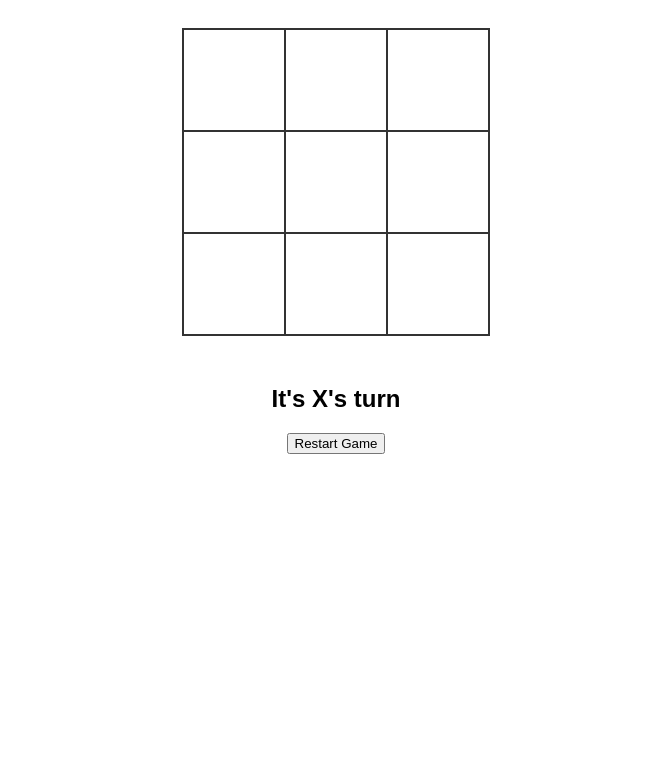
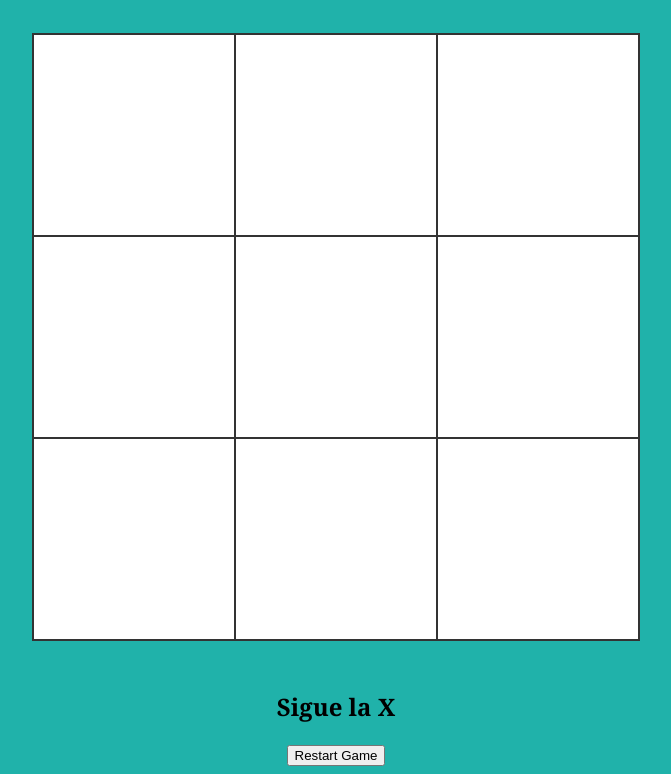
Before and after one commit to eladio-montenegro/tic-tac-toe, a plain HTML site: page index.html in a window 1280 px wide. Shown: the part 69-843 px from the top of the page, without its empty margins (304-975 px from the left). Before the commit the page ends 800 px from the top, so only its background shows below. Drawn offline with Linux system fonts and the light colour scheme.

Commit message:
language/style update update
updated some of the language so the kids can practice their Spanish and played with the styling

```diff
--- a/script.js
+++ b/script.js
@@ -6,9 +6,9 @@ const statusDisplay = document.querySelector('.game--status');
 let gameActive = true;
 let currentPlayer = "X";
 let gameState = ["", "", "", "", "", "", "", "", ""];
-const winningMessage = () => `Player ${currentPlayer} has won!`;
-const drawMessage = () => `Game ended in a draw!`;
-const currentPlayerTurn = () => `It's ${currentPlayer}'s turn`;
+const winningMessage = () => `Gano ${currentPlayer}!`;
+const drawMessage = () => `Empataron! Nadie gano!`;
+const currentPlayerTurn = () => `Sigue la ${currentPlayer}`;
 /*
 We set the inital message to let the players know whose turn it is
 */
--- a/style.css
+++ b/style.css
@@ -1,5 +1,6 @@
 body {
-    font-family: "Arial", sans-serif;
+    font-family: "Georgia", serif;
+    background-color: lightseagreen;
 }
 section {
     text-align: center;
@@ -7,16 +8,17 @@ section {
 .game--container {
     display: grid;
     grid-template-columns: repeat(3, auto);
-    width: 306px;
+    width: 606px;
     margin: 50px auto;
+    background-color: white;
 }
 .cell {
-    font-family: "Permanent Marker", cursive;
-    width: 100px;
-    height: 100px;
+    font-family: "Georgia", serif;
+    width: 200px;
+    height: 200px;
     box-shadow: 0 0 0 1px #333333;
     border: 1px solid #333333;
     cursor: pointer;
-line-height: 100px;
-    font-size: 60px;
+line-height: 200px;
+    font-size: 80px;
 }
```
